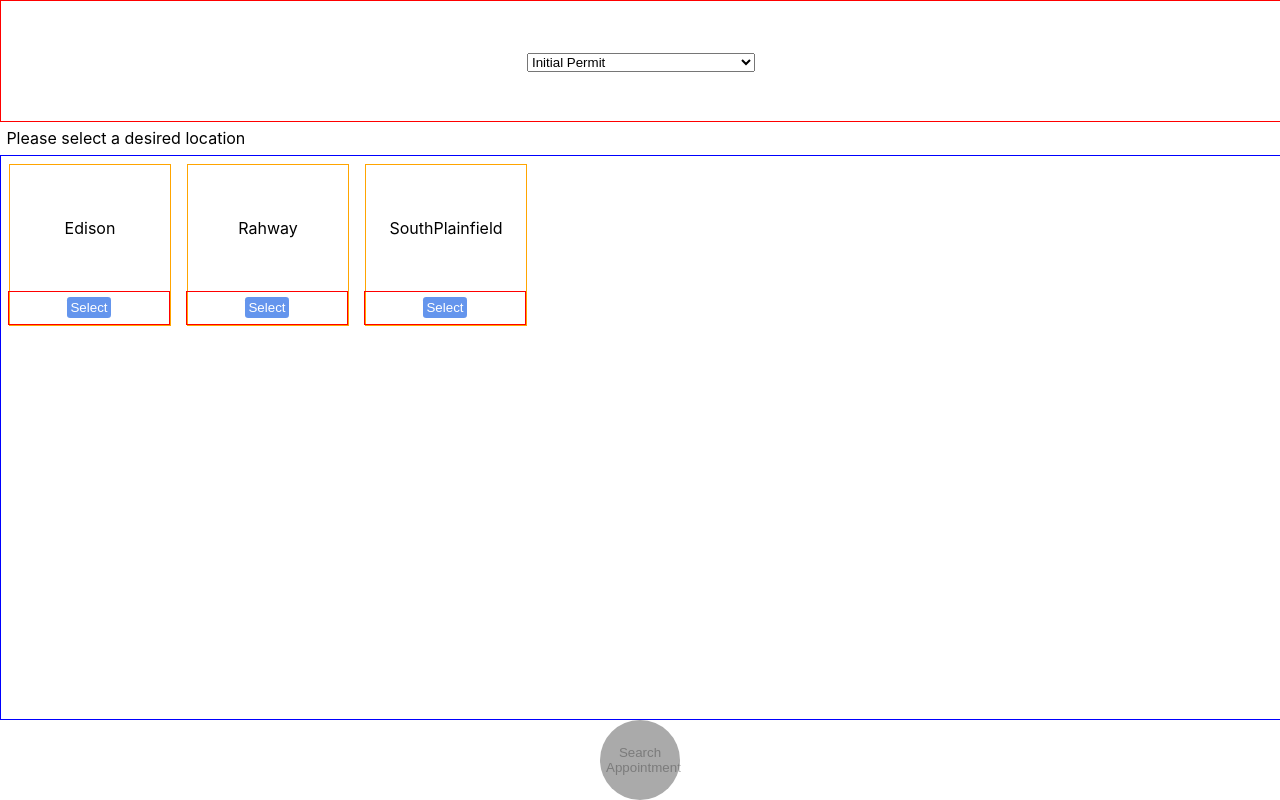
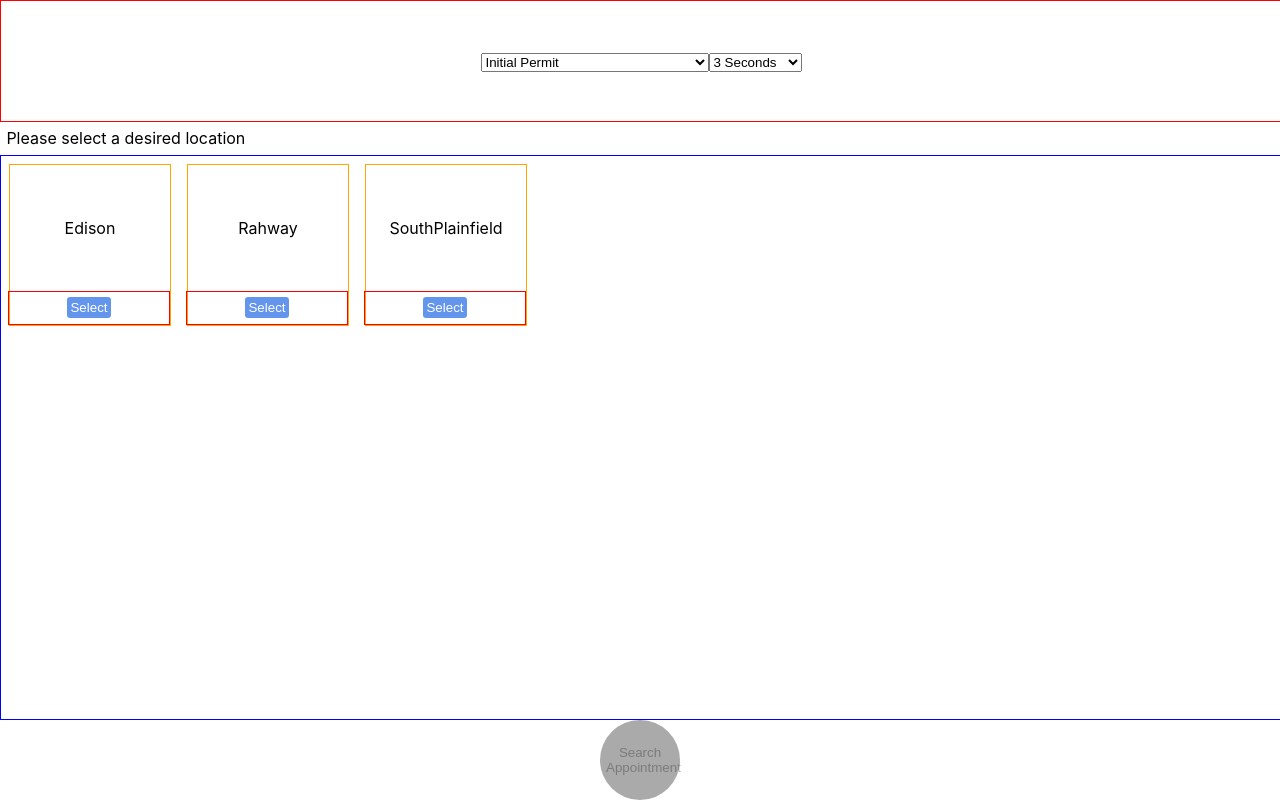
Before and after one commit to ghewadesumit/NJMotoVehicleComission, a React (Create React App) app in the folder mvc_appointment_milega/: page / in a window 1280 px wide. Built offline with nearby package versions, Linux system fonts and the light colour scheme.

Commit message:
appointment interval added

```diff
--- a/mvc_appointment_milega/src/App.js
+++ b/mvc_appointment_milega/src/App.js
@@ -16,6 +16,7 @@ class App extends React.Component {
       selectedLocation: [],
       isSearching: false,
       serverResponse: [],
+      appointmentInterval: 3,
     };
     this.setIntervalCallingServer = undefined;
     this.locationTempData = locationData.locationName.map((item) => {
@@ -27,6 +28,10 @@ class App extends React.Component {
   handleAppointmentType = (appointment) => {
     // console.log('The new appointment is', appointment);
     this.setState({ appointmentType: appointment });
+  };
+
+  handleAppointmentInterval = (interval) => {
+    this.setState({ appointmentInterval: interval });
   };
 
   /** handleIsSelected is triggered from location item */
@@ -62,7 +67,10 @@ class App extends React.Component {
   handleIsSearching = () => {
     this.setState({ isSearching: !this.state.isSearching }, () => {
       if (this.state.isSearching) {
-        this.setIntervalCallingServer = setInterval(this.callingServer, 3000);
+        this.setIntervalCallingServer = setInterval(
+          this.callingServer,
+          this.state.appointmentInterval * 1000
+        );
       } else if (!this.state.isSearching) {
         // console.log('Stopppedddd');
         clearInterval(this.setIntervalCallingServer);
@@ -108,7 +116,10 @@ class App extends React.Component {
     } = this.state;
     return (
       <div className='main-container'>
-        <DropDown handleAppointmentType={this.handleAppointmentType} />
+        <DropDown
+          handleAppointmentType={this.handleAppointmentType}
+          handleAppointmentInterval={this.handleAppointmentInterval}
+        />
         <SelectedLocation selectedLocation={selectedLocation} />
         <Location
           locationData={appointmentLocation}
--- a/mvc_appointment_milega/src/components/DropDown/DropDown.js
+++ b/mvc_appointment_milega/src/components/DropDown/DropDown.js
@@ -1,7 +1,7 @@
 import React from 'react';
 import './DropDown.css';
 
-const DropDown = ({ handleAppointmentType }) => {
+const DropDown = ({ handleAppointmentType, handleAppointmentInterval }) => {
   return (
     <div className='dropdown-container'>
       <div className='dropdown-wrapper'>
@@ -17,6 +17,21 @@ const DropDown = ({ handleAppointmentType }) => {
           <option value='renewal'>Renewal: License or Non-Driver ID</option>
         </select>
       </div>
+      <div className='time-interval-wrapper'>
+        <select
+          name='appointmentInterval'
+          id='appointmentInterval'
+          onChange={(event) => handleAppointmentInterval(event.target.value)}
+        >
+          <option value={3} selected>
+            {' '}
+            3 Seconds
+          </option>
+          <option value={10}> 10 Seconds</option>
+          <option value={30}> 30 Seconds</option>
+          <option value={60}> 1 minute</option>
+        </select>
+      </div>
     </div>
   );
 };
```
